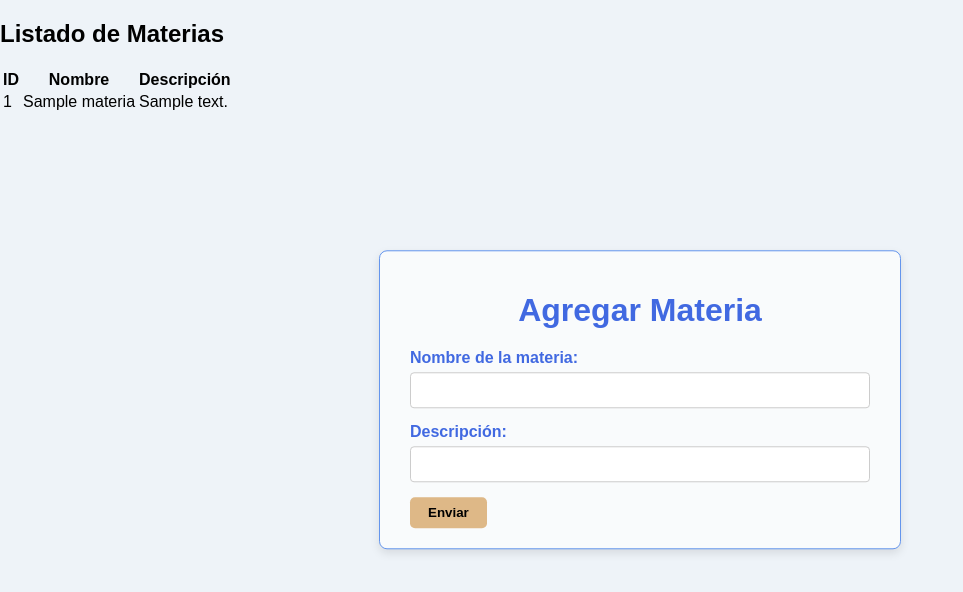
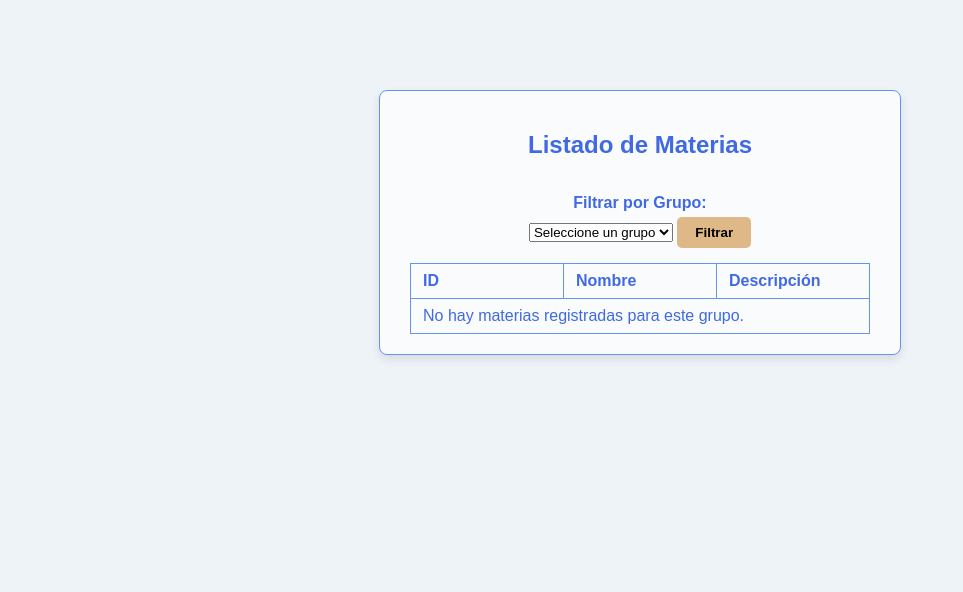
Before and after one commit to cxca080821mmcsbna3-dot/Asistencia, a PHP site: page /materias.php in a window 1280 px wide. Shown: the top 592 px of the page, without its empty margins (0-963 px from the left). Run offline with PHP 8.4, Linux system fonts and the light colour scheme; tables that the repository leaves empty or names only in its code hold one stand-in row (values such as "Sample post").

Commit message:
Update materias.css

```diff
--- a/assets/css/materias.css
+++ b/assets/css/materias.css
@@ -5,15 +5,19 @@ body {
     font-family: Arial, sans-serif;
 }
 
-.materias {
+.container {
+    display: flex;
+    justify-content: center;
+    align-items: flex-start;
+    gap: 40px;
+    padding: 40px;
+}
+
+.materias, .consultar {
     display: flex;
     flex-direction: column;
     justify-content: center;
     align-items: center;
-    position: absolute;
-    top: 50%;
-    left: 50%;
-    transform: translate(-50%, -50%);
     border: 1px solid #6495ED;
     width: 460px;
     padding: 20px 30px;
@@ -21,15 +25,15 @@ body {
     box-shadow: 0 4px 10px rgba(0, 0, 0, 0.1);
     border-radius: 8px;
     color: #4169E1;
-    font-family: Arial, sans-serif;
     gap: 15px;
+    overflow-x: auto;
 }
 
 form {
     width: 100%;
 }
 
-h1 {
+h1, h2 {
     color: #4169E1;
     text-align: center;
     margin-bottom: 20px;
@@ -51,12 +55,6 @@ input[type="text"] {
     margin-bottom: 15px;
 }
 
-input[type="text"]:focus {
-    border-color: #6495ED;
-    outline: none;
-    box-shadow: 0 0 5px rgba(100, 149, 237, 0.5);
-}
-
 input[type="submit"],
 .btn {
     align-self: flex-end;
@@ -74,3 +72,25 @@ input[type="submit"]:hover,
 .btn:hover {
     background-color: #deb887;
 }
+
+.consultar table {
+    width: 100%;
+    max-width: 100%;
+    border-collapse: collapse;
+    font-size: 1em;
+    table-layout: fixed;
+    word-wrap: break-word;
+}
+
+.consultar th, .consultar td {
+    border: 1px solid #6495ED;
+    padding: 8px 12px;
+    text-align: left;
+    color: #4169E1;
+    overflow-wrap: break-word;
+}
+
+.consultar tbody tr:hover {
+    background-color: #c6dafc;
+    cursor: default;
+}
--- a/gruposCreados.php
+++ b/gruposCreados.php
@@ -103,7 +103,7 @@ $listaGrupos = $grupos->leerGrupos();
                     <h2><?= htmlspecialchars($grupos['nombre'], ENT_QUOTES, 'UTF-8'); ?></h2>
                     <p><strong>Descripcion:</strong> <?= htmlspecialchars($grupos['descripcion'], ENT_QUOTES, 'UTF-8'); ?></p>
                     <p><strong>Tutor:</strong> <?= htmlspecialchars($grupos['tutor'], ENT_QUOTES, 'UTF-8'); ?></p>
-                    <a class="btn" href="materias.php">Info</a>
+                    <a class="btn" href="materias.php">Informacion del grupo</a>
 
                 </div>
             <?php endforeach; ?>
--- a/materias.php
+++ b/materias.php
@@ -1,14 +1,15 @@
 <?php
 class Materia {
-    function Ingresar($nombre, $descripcion){
+    function Ingresar($nombre, $descripcion, $idGrupo){
         include __DIR__ . '/assets/sentenciasSQL/Conexion.php';
 
         if (isset($pdo)) {
-            $stmt = $pdo->prepare("INSERT INTO materias (nombre, descripcion)
-                                   VALUES(:nombre, :descripcion)");
+            $stmt = $pdo->prepare("INSERT INTO materias (nombre, descripcion, idGrupo)
+                                   VALUES(:nombre, :descripcion, :idGrupo)");
 
             $stmt->bindParam(':nombre', $nombre);
             $stmt->bindParam(':descripcion', $descripcion);
+            $stmt->bindParam(':idGrupo', $idGrupo, PDO::PARAM_INT);
 
             if($stmt->execute()) {
                 echo "Materia ingresada correctamente.";
@@ -20,12 +21,13 @@ class Materia {
         }
     }
 
-    function Consultar(){
+    function Consultar($idGrupo){
         include __DIR__ . '/assets/sentenciasSQL/Conexion.php';
         $lista = [];
         if (isset($pdo)) {
-            $stmt = $pdo->query("SELECT id_materia, nombre, descripcion FROM materias");
-            if($stmt){
+            $stmt = $pdo->prepare("SELECT id_materia, nombre, descripcion FROM materias WHERE idGrupo = :idGrupo");
+            $stmt->bindParam(':idGrupo', $idGrupo, PDO::PARAM_INT);
+            if($stmt->execute()){
                 $lista = $stmt->fetchAll(PDO::FETCH_ASSOC);
             }
         }
@@ -33,17 +35,32 @@ class Materia {
     }
 }
 
+// Obtener conexión y grupos
+include __DIR__ . '/assets/sentenciasSQL/Conexion.php';
+$grupos = [];
+if (isset($pdo)) {
+    $stmt = $pdo->query("SELECT idGrupo, nombre FROM grupo");
+    if ($stmt) {
+        $grupos = $stmt->fetchAll(PDO::FETCH_ASSOC);
+    }
+}
+
 $materia = new Materia();
 
+// Procesar formulario de inserción
 if ($_SERVER['REQUEST_METHOD'] === 'POST') {
-    if (isset($_POST['nombre']) && isset($_POST['descripcion'])) {
-        $materia->Ingresar($_POST['nombre'], $_POST['descripcion']);
+    if (isset($_POST['nombre'], $_POST['descripcion'], $_POST['idGrupo'])) {
+        $materia->Ingresar($_POST['nombre'], $_POST['descripcion'], $_POST['idGrupo']);
     } else {
         echo "Faltan datos.";
     }
 }
 
-$listaMaterias = $materia->Consultar();
+// Consultar materias por grupo si hay filtro
+$listaMaterias = [];
+if (isset($_GET['filtro_grupo'])) {
+    $listaMaterias = $materia->Consultar($_GET['filtro_grupo']);
+}
 ?>
 
 <!DOCTYPE html>
@@ -55,22 +72,27 @@ $listaMaterias = $materia->Consultar();
     <title>Materias</title>
 </head>
 <body>
-    <div class="container">
-        <div class="materias">
-            <form action="materias.php" method="POST">
-                <h1>Agregar Materia</h1>
-                <label for="nombre">Nombre de la materia:</label>
-                <input type="text" name="nombre" id="nombre" required>
+    <center>
+    <br><br><br><br><br>
 
-                <label for="descripcion">Descripción:</label>
-                <input type="text" name="descripcion" id="descripcion" required>
-
-                <input type="submit" value="Enviar">
-            </form>
-        </div>
-
+        <!-- FILTRO DE CONSULTA POR GRUPO -->
         <div class="consultar">
             <h2>Listado de Materias</h2>
+
+            <form method="GET" action="materias.php">
+                <label for="filtro_grupo">Filtrar por Grupo:</label>
+                <select name="filtro_grupo" id="filtro_grupo" required>
+                    <option value="">Seleccione un grupo</option>
+                    <?php foreach ($grupos as $grupo): ?>
+                        <option value="<?= htmlspecialchars($grupo['idGrupo']) ?>"
+                            <?= (isset($_GET['filtro_grupo']) && $_GET['filtro_grupo'] == $grupo['idGrupo']) ? 'selected' : '' ?>>
+                            <?= htmlspecialchars($grupo['nombre']) ?>
+                        </option>
+                    <?php endforeach; ?>
+                </select>
+                <input type="submit" value="Filtrar">
+            </form>
+
             <table>
                 <thead>
                     <tr>
@@ -89,11 +111,12 @@ $listaMaterias = $materia->Consultar();
                             </tr>
                         <?php endforeach; ?>
                     <?php else: ?>
-                        <tr><td colspan="3">No hay materias registradas.</td></tr>
+                        <tr><td colspan="3">No hay materias registradas para este grupo.</td></tr>
                     <?php endif; ?>
                 </tbody>
             </table>
         </div>
     </div>
 </body>
+</center>
 </html>
--- a/menuGrupos.php
+++ b/menuGrupos.php
@@ -12,7 +12,7 @@
 
 <nav class="menu">
   <a href="gruposCreados.php" class="boton">Grupos</a>
-  <a href="materias.php" class="boton">Materias</a>
+  <a href="agregar_materia.php" class="boton">Materias</a>
   <a href="usuarios.php" class="boton">Usuarios</a>
   <a href="assets/sentenciasSQL/logout.php" class="boton">Cerrar sesión</a>  <!-- Aquí va el botón -->
 </nav>
```
Also changed, not shown: agregar_materia.php (added, +78 -0 lines), usuarios.php (renamed from assets/usuarios.php).
